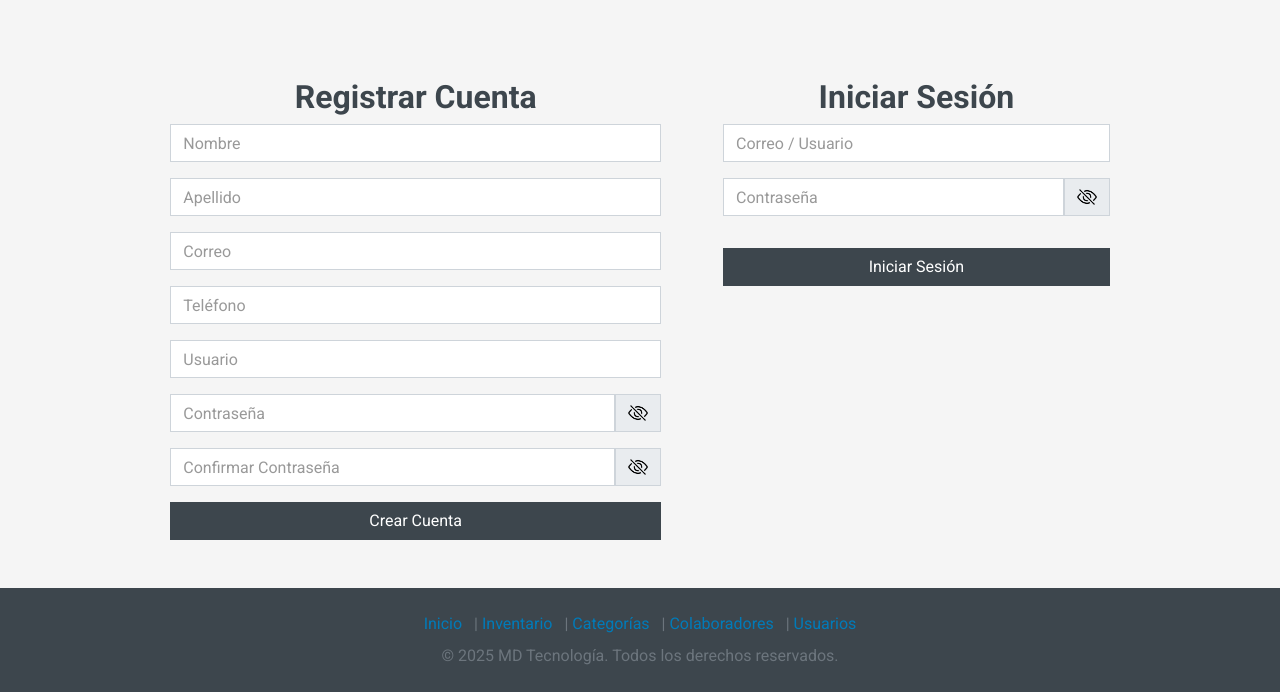
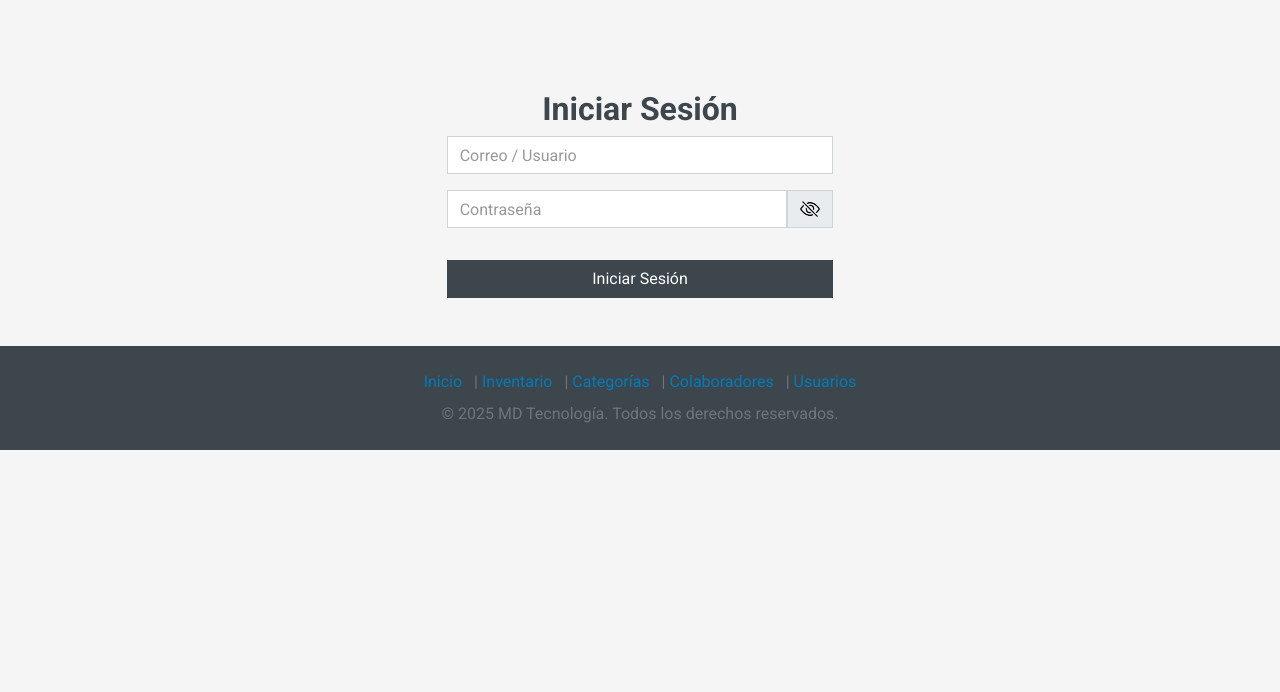
Before and after one commit to JustinBr88/CMDB_MDT, a PHP site: page /Login.php in a window 1280 px wide. Shown: the part 282-974 px from the top of the page. After the commit the page ends 732 px from the top, so only its background shows below. Run offline with PHP 8.4, Linux system fonts and the light colour scheme; some libraries are stand-ins or nearby versions.

Commit message:
commit-se arreglaron las paginas y su accesoala bdd

```diff
--- a/Login.php
+++ b/Login.php
@@ -1,4 +1,3 @@
-
 <?php include('navbar.php'); ?>
    <!-- Breadcrumb Start -->
     <div class="container-fluid">
@@ -15,102 +14,9 @@
         </div>
       </div>
     </div>
-    <!-- Breadcrumb End -->
-
-    <!-- Login Start -->
-    <div class="container d-flex justify-content-center align-items-start my-5">
-      <div class="col-md-5 mx-3">
-        <h2 class="text-center">Registrar Cuenta</h2>
-        <form id="loginRST">
-          <div class="mb-3">
-            <input
-              id="name"
-              type="text"
-              class="form-control"
-              placeholder="Nombre"
-              required
-            />
-          </div>
-          <div class="mb-3">
-            <input
-              id="lastname"
-              type="text"
-              class="form-control"
-              placeholder="Apellido"
-              required
-            />
-          </div>
-          <div class="mb-3">
-            <input
-              id="email"
-              type="email"
-              class="form-control"
-              placeholder="Correo"
-              required
-            />
-          </div>
-          <div class="mb-3">
-            <input
-              id="phone"
-              type="tel"
-              class="form-control"
-              placeholder="Teléfono"
-            />
-          </div>
-          <div class="mb-3">
-            <input
-              id="user"
-              type="text"
-              class="form-control"
-              placeholder="Usuario"
-              required
-            />
-          </div>
-          <div class="mb-3 input-group">
-            <input
-              id="pass"
-              type="password"
-              class="form-control"
-              placeholder="Contraseña"
-              minlength="8"
-              required
-            />
-            <span class="input-group-text">
-              <img
-                src="img/eye-slash.webp"
-                alt="Mostrar/Ocultar"
-                style="cursor: pointer; width: 20px; height: 20px"
-                class="toggle-password"
-                data-target="pass"
-              />
-            </span>
-          </div>
-          <div class="mb-3 input-group">
-            <input
-              id="confirm"
-              type="password"
-              class="form-control"
-              placeholder="Confirmar Contraseña"
-              minlength="8"
-              required
-            />
-            <span class="input-group-text">
-              <img
-                src="img/eye-slash.webp"
-                alt="Mostrar/Ocultar"
-                style="cursor: pointer; width: 20px; height: 20px"
-                class="toggle-password"
-                data-target="confirm"
-              />
-            </span>
-          </div>
-          <button type="submit" class="btn btn-dark w-100">Crear Cuenta</button>
-        </form>
-      </div>
-
-      <div class="divider"></div>
-
-      <div class="col-md-4 mx-3">
+    <!--formulario inisio sesion-->
+      <div class="container-fluid d-flex justify-content-center" style="margin-top: 60px;">
+        <div class="col-md-4">
           <h2 class="text-center">Iniciar Sesión</h2>
           <form id="loginForm" method="POST">
             <div class="mb-3">
--- a/css/style.css
+++ b/css/style.css
@@ -1466,3 +1466,9 @@ h6 {
   color: #222;
   text-align: center;
 }
+.login-center-container {
+  min-height: 100vh;
+  display: flex;
+  justify-content: center;
+  align-items: center;
+}
```
Also changed, not shown: Categorias.php (+4 -4 lines), Inventario.php (+4 -5 lines), Usuarios.php (+4 -4 lines), conexion.php (+23 -1 lines). Lines whose indentation alone changed are shown as unchanged.
